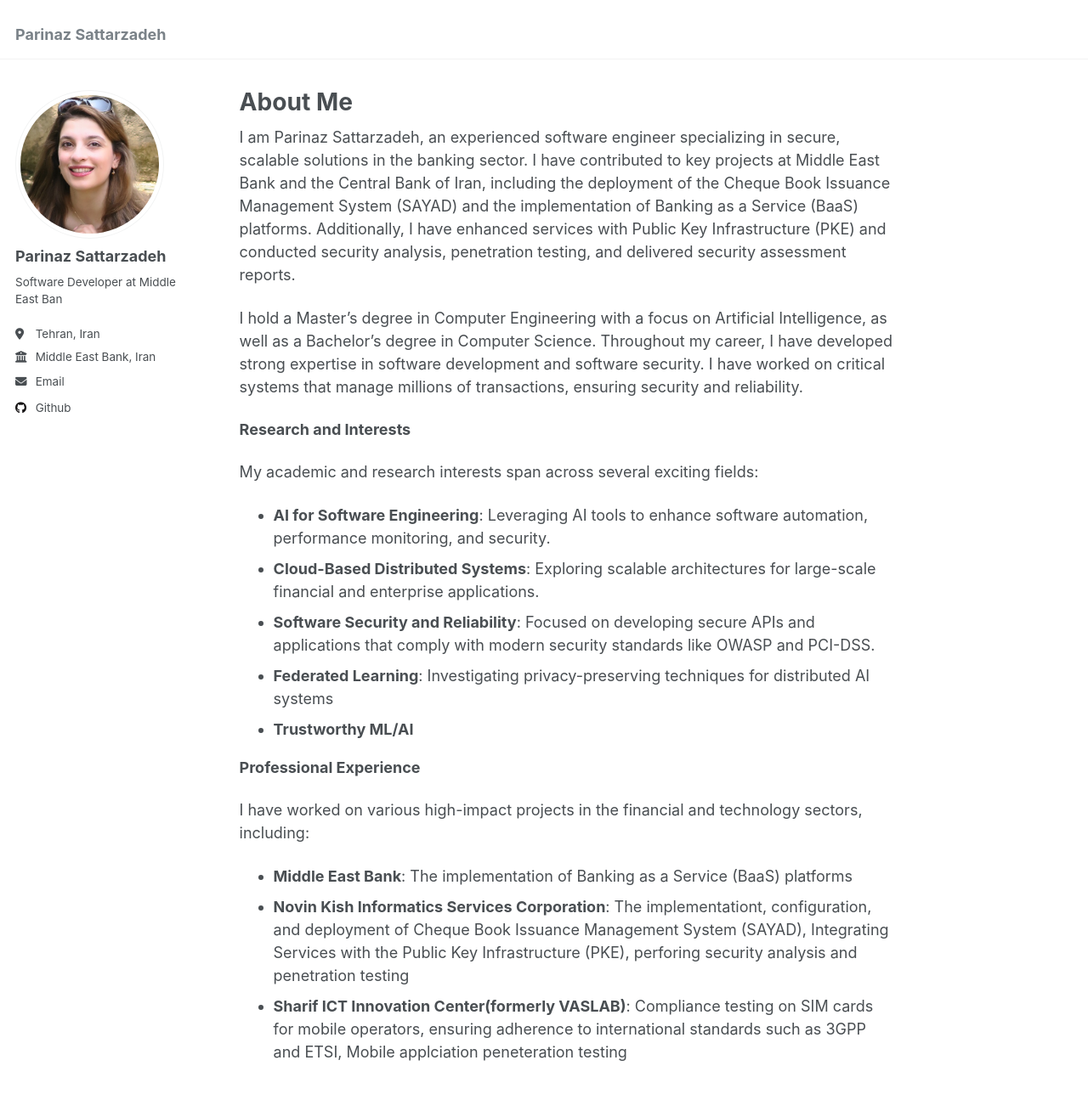
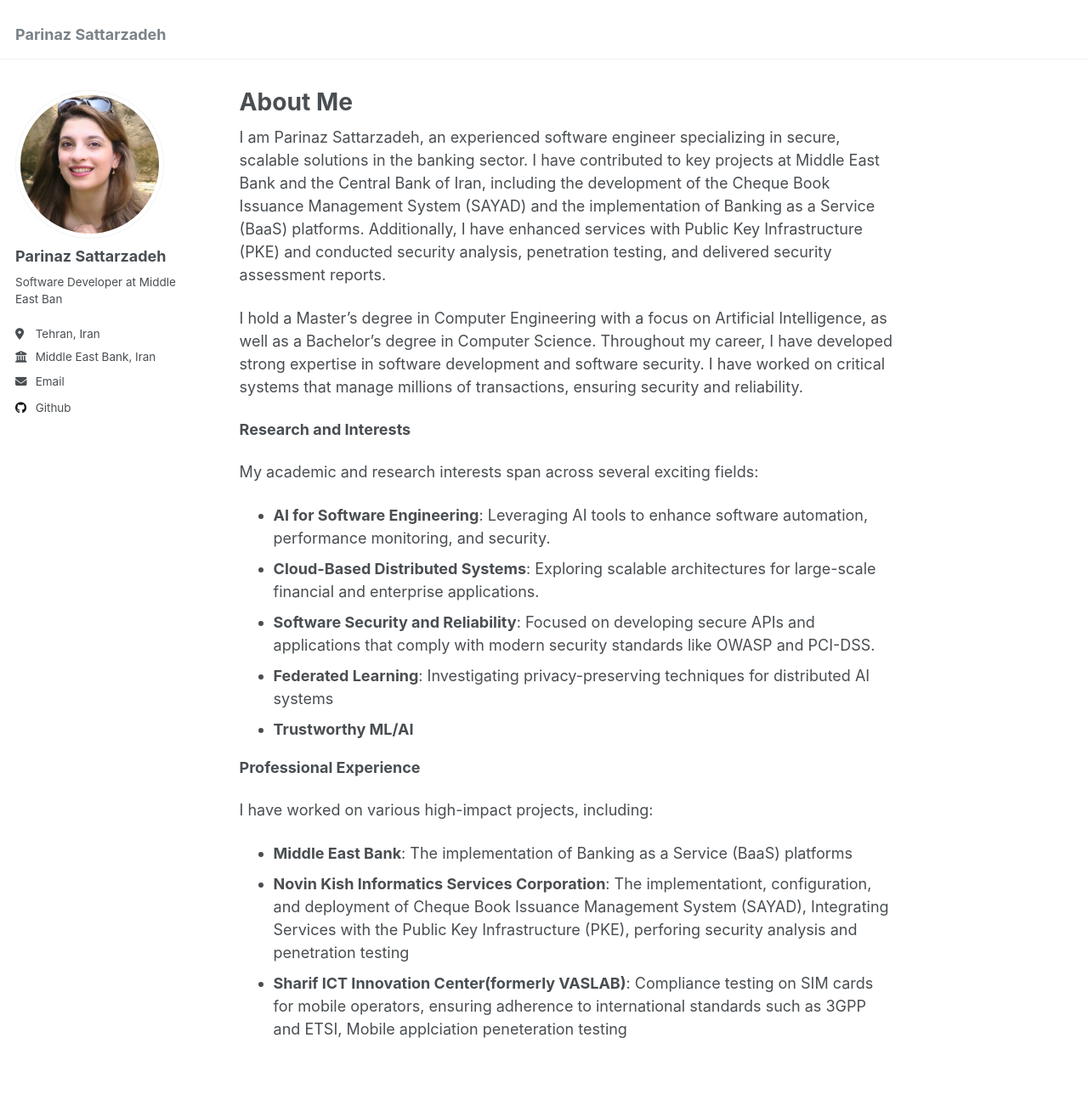
Before and after one commit to parinaz-st/parinaz-st.github.io, a Jekyll site: the page built from _pages/about.md, in a window 1280 px wide and 1400 px high. Shown: the top 1288 px of the window at 85% size. Built offline with Jekyll 4.4.1, drawn with Linux system fonts in a browser that asks for light colours.

Commit message:
Update about.md

```diff
--- a/_pages/about.md
+++ b/_pages/about.md
@@ -8,7 +8,7 @@ redirect_from:
 ---
 
 
-I am Parinaz Sattarzadeh, an experienced software engineer specializing in secure, scalable solutions in the banking sector. I have contributed to key projects at Middle East Bank and the Central Bank of Iran, including the deployment of the Cheque Book Issuance Management System (SAYAD) and the implementation of Banking as a Service (BaaS) platforms. Additionally, I have enhanced services with Public Key Infrastructure (PKE) and conducted security analysis, penetration testing, and delivered security assessment reports.
+I am Parinaz Sattarzadeh, an experienced software engineer specializing in secure, scalable solutions in the banking sector. I have contributed to key projects at Middle East Bank and the Central Bank of Iran, including the development of the Cheque Book Issuance Management System (SAYAD) and the implementation of Banking as a Service (BaaS) platforms. Additionally, I have enhanced services with Public Key Infrastructure (PKE) and conducted security analysis, penetration testing, and delivered security assessment reports.
 
 I hold a Master's degree in Computer Engineering with a focus on Artificial Intelligence, as well as a Bachelor's degree in Computer Science. Throughout my career, I have developed strong expertise in software development and software security. I have worked on critical systems that manage millions of transactions, ensuring security and reliability.
 
@@ -23,7 +23,7 @@ My academic and research interests span across several exciting fields:
 
 **Professional Experience**
 
-I have worked on various high-impact projects in the financial and technology sectors, including:
+I have worked on various high-impact projects, including:
 
 - **Middle East Bank**: The implementation of Banking as a Service (BaaS) platforms
 - **Novin Kish Informatics Services Corporation**: The implementationt, configuration, and deployment  of Cheque Book Issuance Management System (SAYAD), Integrating Services  with the Public Key Infrastructure (PKE),
```
